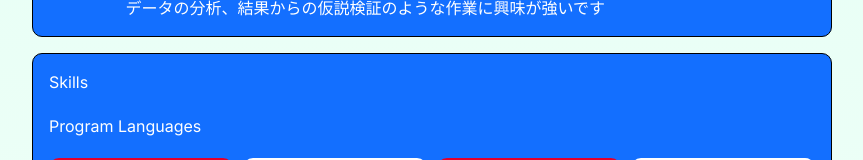
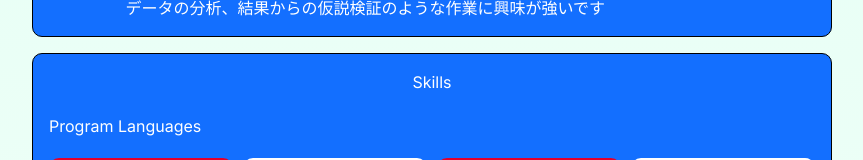
Before and after one commit to keyno63/profile.maigo-name.tokyo, a Next.js app in the folder website/: page / in a window 1280 px wide. Shown: the part 243-403 px from the top of the page, without its empty margins (208-1071 px from the left). Built offline with nearby package versions, Linux system fonts and the light colour scheme.

Commit message:
update section title settings

```diff
--- a/website/features/about/components/profile/profile.tsx
+++ b/website/features/about/components/profile/profile.tsx
@@ -3,7 +3,7 @@ import styles from '../../styles.module.css'
 export const Profile = () => {
     return (
         <section>
-            <p className={styles.sample}>maigo-name profile</p>
+            <p className={styles.section_title}>maigo-name profile</p>
             <p className={styles.content_}>メインはサーバーサイドエンジニア</p>
             <p className={styles.content_}>Webサイト、スマートフォンアプリの開発はプライベートでする程度</p>
             <p className={styles.content_}>データの分析、結果からの仮説検証のような作業に興味が強いです</p>
--- a/website/features/about/components/skills/skill-set.tsx
+++ b/website/features/about/components/skills/skill-set.tsx
@@ -60,7 +60,7 @@ export default function SkillSet() {
 
     return (
         <section className={`${styles.skill} ${styles.skills_section}`}>
-                <h2 className={undefined}>Skills</h2>
+                <h2 className={styles.section_title}>Skills</h2>
                 <div className={styles.skills_container}>
                     <h4>Program Languages</h4>
                     {renderSkillsGrid(programLanguages)}
--- a/website/features/about/styles.module.css
+++ b/website/features/about/styles.module.css
@@ -1,4 +1,4 @@
-.sample {
+.section_title {
     width: 100%;
     margin: 0 auto;
     display: flex;
```
